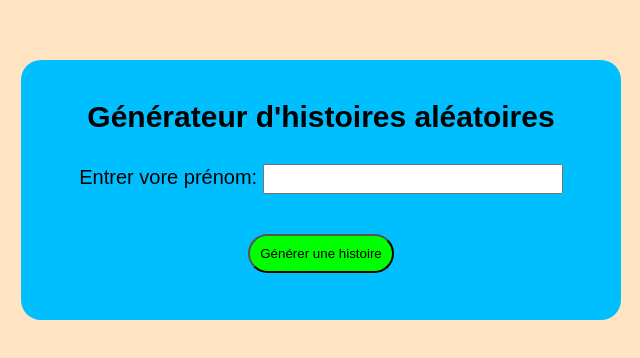
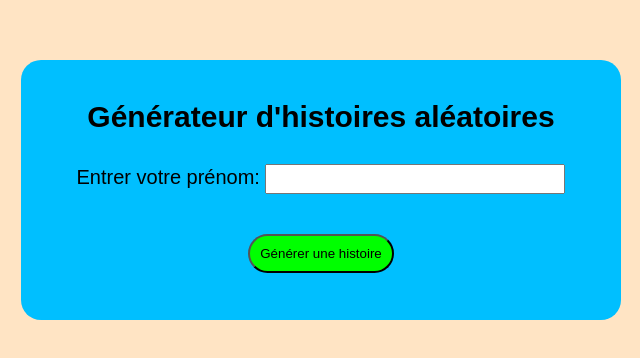
Before and after one commit to harpinv/G-n-rateur-d-histoires-al-atoires, a plain HTML site: page index.html in a window 1280 px wide. Shown: the part 210-568 px from the top of the page, 479-1119 px from the left. Drawn offline with Linux system fonts and the light colour scheme.

Commit message:
générateur d'histoire aléatoire

```diff
--- a/index.html
+++ b/index.html
@@ -9,7 +9,7 @@
    <div id="contenue">
        <h1>Générateur d'histoires aléatoires</h1>
        <div id="test">
-           <label for="prenom">Entrer vore prénom: </label>
+           <label for="prenom">Entrer votre prénom: </label>
            <input type="text" name="my-name" id="prenom">
        </div>
        <button id="genere">Générer une histoire</button>
```
